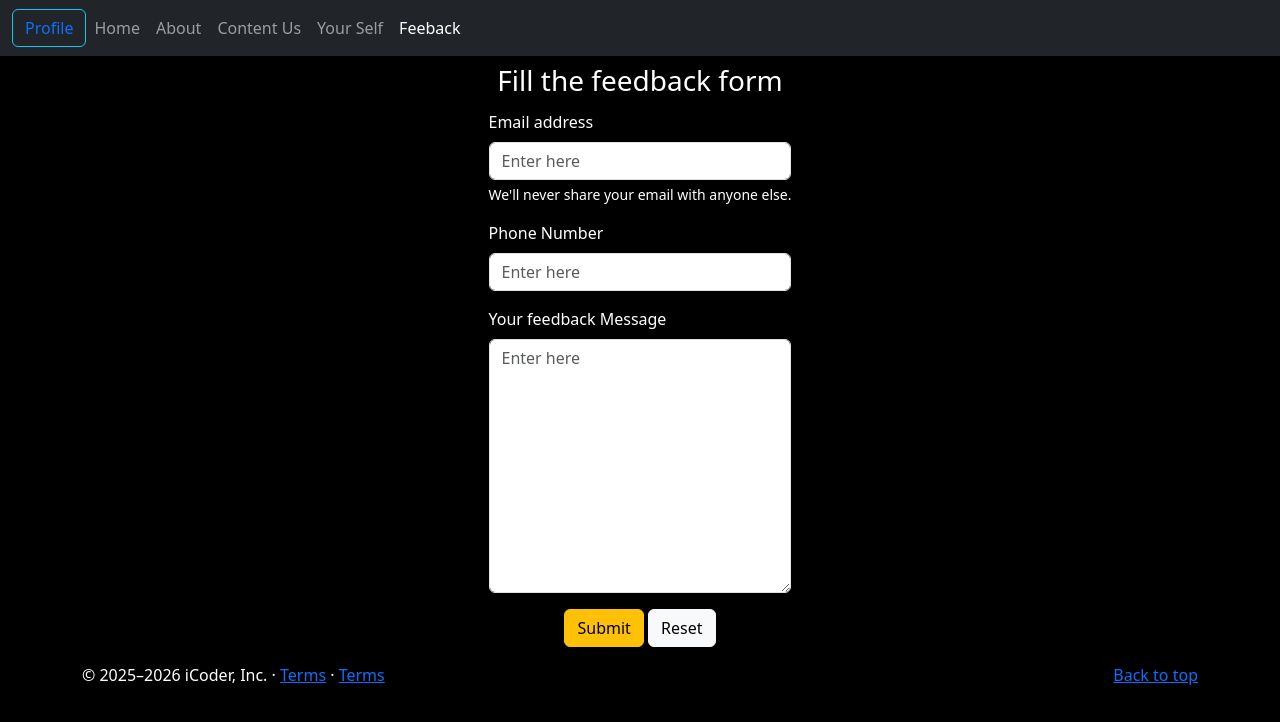
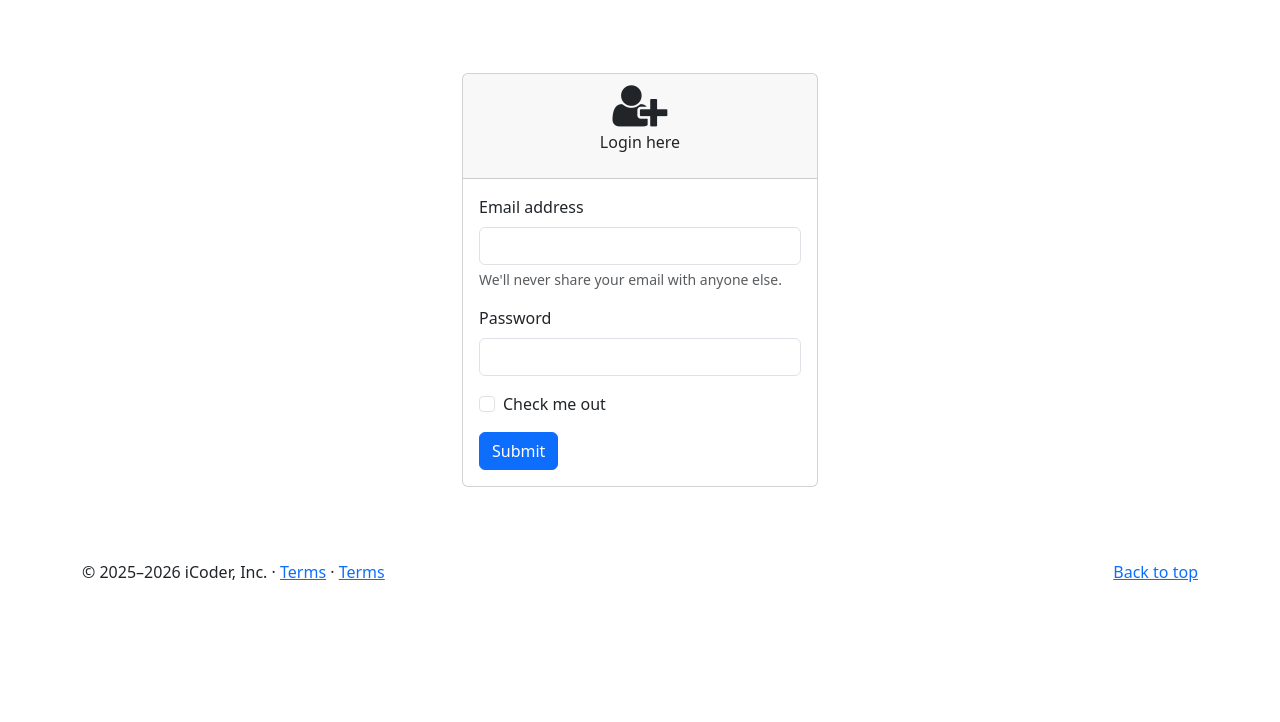
Before and after one commit to rt283731-cell/ch702dhruv, a plain HTML site: page feedback.html in a window 1280 px wide. Drawn offline with nearby package versions, Linux system fonts and the light colour scheme.

Commit message:
Update feedback.html

```diff
--- a/feedback.html
+++ b/feedback.html
@@ -1,79 +1,64 @@
-<!doctype html>
-<html lang="en">
-  <head>
-    <meta charset="utf-8">
-    <meta name="viewport" content="width=device-width, initial-scale=1">
-    <title>Bootstrap demo</title>
-    <link href="https://cdn.jsdelivr.net/npm/bootstrap@5.3.8/dist/css/bootstrap.min.css" rel="stylesheet" integrity="sha384-sRIl4kxILFvY47J16cr9ZwB07vP4J8+LH7qKQnuqkuIAvNWLzeN8tE5YBujZqJLB" crossorigin="anonymous">
-    <link rel="stylesheet" href="style.css">
-  </head>
-  <body style="background-color: black;">
+<!DOCTYPE html>
+<html>
+<head>
+<meta charset="UTF-8">
+<title>Login Page</title>
 
-  <nav class="navbar navbar-expand-lg  bg-dark navbar-dark">
-    <div class="container-fluid">
-    <button class="btn btn-outline-info"><a class="text-decoration-none" href="/ch702dhruv/profile.html">Profile</a>
-    </button>
-    <button class="navbar-toggler" type="button" data-bs-toggle="collapse" data-bs-target="#navbarSupportedContent" aria-controls="navbarSupportedContent" aria-expanded="false" aria-label="Toggle navigation">
-    <span class="navbar-toggler-icon"></span> </button>
+   <link href="https://cdn.jsdelivr.net/npm/bootstrap@5.3.8/dist/css/bootstrap.min.css" rel="stylesheet"
+    integrity="sha384-sRIl4kxILFvY47J16cr9ZwB07vP4J8+LH7qKQnuqkuIAvNWLzeN8tE5YBujZqJLB" crossorigin="anonymous">
 
-    <div class="collapse navbar-collapse" id="navbarSupportedContent">
-      <ul class="navbar-nav me-auto mb-2 mb-lg-0">
-      <li class="nav-item">
-      <a class="nav-link " aria-current="page" href="/ch702dhruv/index.html">Home</a> </li>
+    <link rel="stylesheet" href="css/mystyle.css">
+    <link rel="stylesheet" href="https://cdnjs.cloudflare.com/ajax/libs/font-awesome/4.7.0/css/font-awesome.min.css">
 
-      <li class="nav-item">
-      <a class="nav-link" href="/ch702dhruv/about.html">About</a>  </li>
+</head>
+<body>
+
+<main class="d-flex align-items-center" style="height:70vh">
+<div class="container">
+<div class="row">
+<div class="col-md-4 offset-md-4">
+<div class="card">
+<div class="card-header text-center">
+<span class="fa fa-user-plus fa-3x"></span>
+<p>Login here</p></div>
+<div class="card-body">
+<form>
+  <div class="mb-3">
+    <label for="exampleInputEmail1" class="form-label">Email address</label>
+    <input type="email" class="form-control" id="exampleInputEmail1" aria-describedby="emailHelp">
+    <div id="emailHelp" class="form-text">We'll never share your email with anyone else.</div>
+  </div>
+  <div class="mb-3">
+    <label for="exampleInputPassword1" class="form-label">Password</label>
+    <input type="password" class="form-control" id="exampleInputPassword1">
+  </div>
+  <div class="mb-3 form-check">
+    <input type="checkbox" class="form-check-input" id="exampleCheck1">
+    <label class="form-check-label" for="exampleCheck1">Check me out</label>
+  </div>
+  <button type="submit" class="btn btn-primary">Submit</button>
+</form>
 
 
-        <li class="nav-item">
-          <a class="nav-link" href="/ch702dhruv/contact.html">Content Us</a> </li>
+</div>
+</div>
+</div>
+</div></div>
+</main>
 
-        <li class="nav-item">
-          <a class="nav-link" href="/ch702dhruv/self.html">Your Self</a> </li>
+<footer class="container">
+  <p class="float-end"><a href="#">Back to top</a></p>
+  <p> © 2025–2026 iCoder, Inc. · <a href="#">Terms</a> · <a href="#">Terms</a> </p> </footer>
 
-        <li class="nav-item">
-          <a class="nav-link active" href="/ch702dhruv/feedback.html">Feeback</a> </li>
-        </ul>
- </div> </div>
-</nav>
+ <script src="https://code.jquery.com/jquery-3.7.1.min.js"
+ integrity="sha256-/JqT3SQfawRcv/BIHPThkBvs0OEvtFFmqPF/lYI/Cxo=" crossorigin="anonymous"></script>
 
-<div class="content_container py-2 d-flex flex-column justify-content-center align-items-center">
-    <h3 class="text-white">Fill the feedback form</h3>
-    <form action="" method="post" class="mt-1 text-white">
+ <script src="https://cdn.jsdelivr.net/npm/@popperjs/core@2.11.8/dist/umd/popper.min.js"
+ integrity="sha384-I7E8VVD/ismYTF4hNIPjVp/Zjvgyol6VFvRkX/vR+Vc4jQkC+hVqc2pM8ODewa9r" crossorigin="anonymous"></script>
 
-  <div class="mb-2">
-    <label for="exampleInputEmail1" class="form-label">Email address</label>
-    <input placeholder="Enter here" name="email" type="email" class="form-control" id="exampleInputEmail1" aria-describedby="emailHelp">
-    <div id="emailHelp" class="form-text text-white">We'll never share your email with anyone else.</div>
-
-      <div class="mb-3 mt-3">
-    <label for="exampleInputPassword1" class="form-label">Phone Number</label>
-    <input placeholder="Enter here" name="phone" type="text" class="form-control" id="exampleInputPassword1">
-  </div>
-
-    <div class="mb-3">
-    <label for="exampleInputPassword1" class="form-label">Your feedback Message</label>
- <textarea name="feedback_message" rows="10" placeholder="Enter here"  class="form-control" cols=""></textarea>
-  </div>
+<script src="https://cdn.jsdelivr.net/npm/bootstrap@5.3.8/dist/js/bootstrap.min.js"
+integrity="sha384-G/EV+4j2dNv+tEPo3++6LCgdCROaejBqfUeNjuKAiuXbjrxilcCdDz6ZAVfHWe1Y" crossorigin="anonymous"></script>
 
 
-<div class="container text-center">
- <button type="submit" class="btn btn-warning">Submit</button>
- <button type="submit" class="btn btn-light">Reset</button>
-</div>
-  </div>
-
-    </form>
-</div>
-
-
-<footer class="container text-white"> <p class="float-end"><a href="#">Back to top</a></p> <p>© 2025–2026 iCoder, Inc. · <a href="#">Terms</a> · <a href="#">Terms</a></p> </footer>
-
-    <script src="https://cdn.jsdelivr.net/npm/bootstrap@5.3.8/dist/js/bootstrap.bundle.min.js" integrity="sha384-FKyoEForCGlyvwx9Hj09JcYn3nv7wiPVlz7YYwJrWVcXK/BmnVDxM+D2scQbITxI" crossorigin="anonymous"></script>
-
-     <script src="https://cdn.jsdelivr.net/npm/@popperjs/core@2.11.8/dist/umd/popper.min.js" integrity="sha384-I7E8VVD/ismYTF4hNIPjVp/Zjvgyol6VFvRkX/vR+Vc4jQkC+hVqc2pM8ODewa9r" crossorigin="anonymous"></script>
-
-    <script src="https://cdn.jsdelivr.net/npm/bootstrap@5.3.8/dist/js/bootstrap.min.js" integrity="sha384-G/EV+4j2dNv+tEPo3                 ++6LCgdCROaejBqfUeNjuKAiuXbjrxilcCdDz6ZAVfHWe1Y" crossorigin="anonymous"></script>
 </body>
-
 </html>
```
